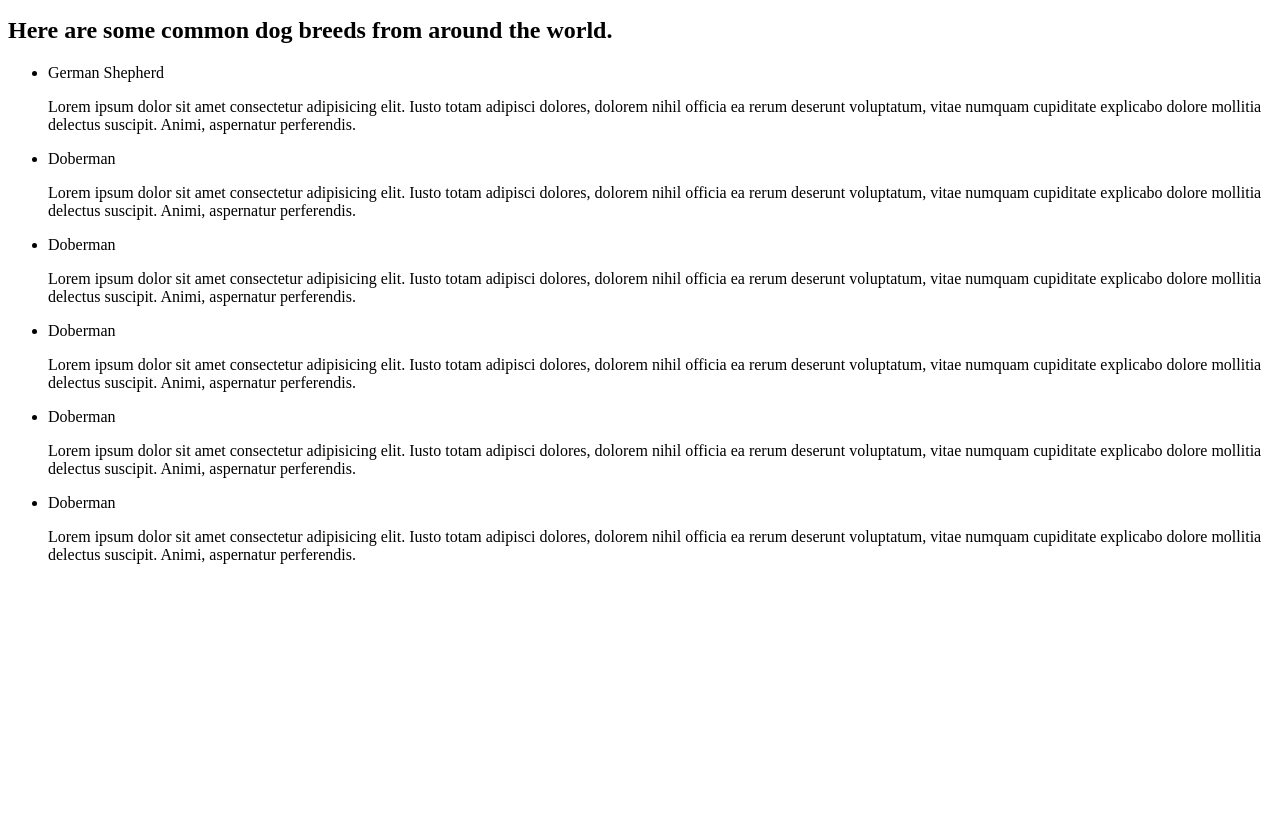
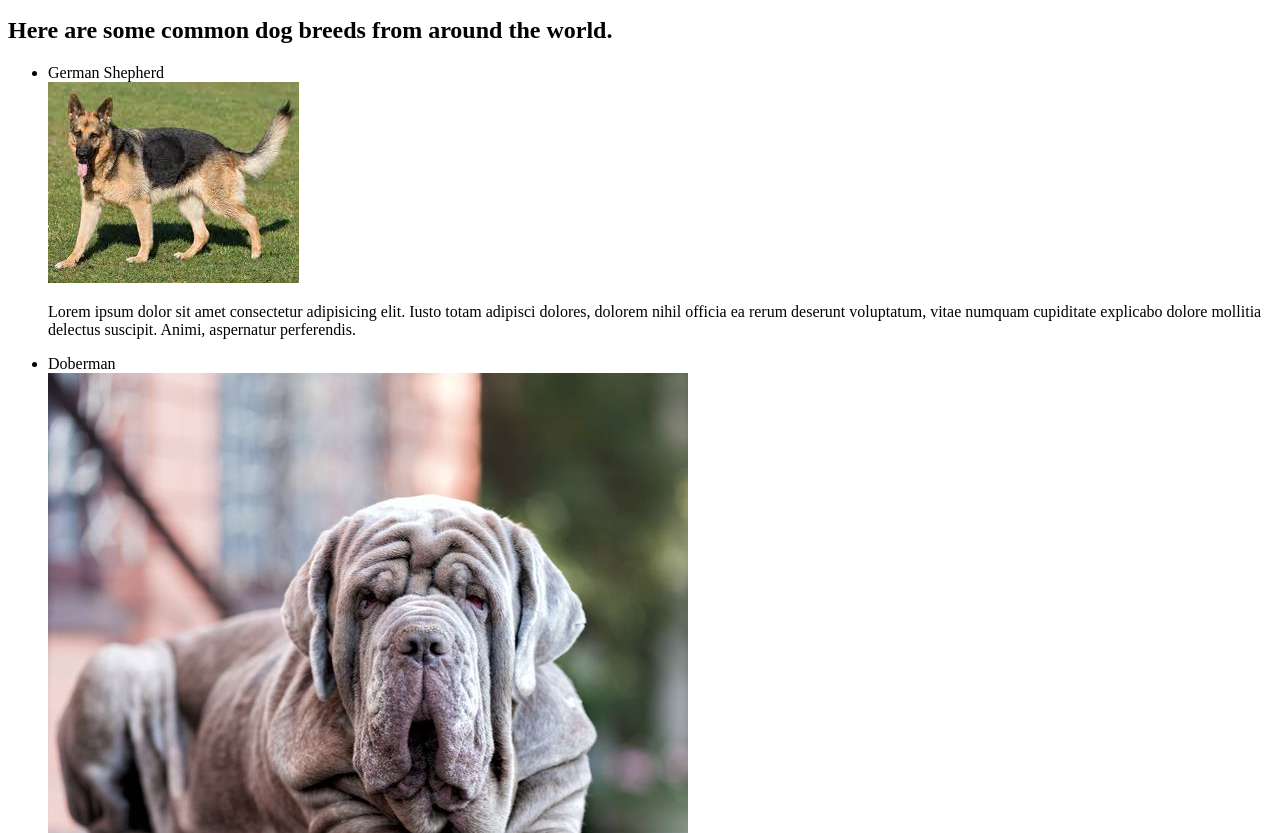
Before and after one commit to Shemkiiru1/pets, a plain HTML site: page index.html in a window 1280 px wide. Shown: the part 119-952 px from the top of the page. Before the commit the page ends 800 px from the top, so only its background shows below. Drawn offline with Linux system fonts and the light colour scheme.

Commit message:
added images of dogs

```diff
--- a/index.html
+++ b/index.html
@@ -16,36 +16,42 @@
         <h2>Here are some common dog breeds from around the world.</h2>
         <ul>
             <li>German Shepherd</li>
+            <img src="dogs/dog1.jpeg" alt="image of a german Shepherd">
             <p>Lorem ipsum dolor sit amet consectetur adipisicing elit.
                 Iusto totam adipisci dolores, dolorem nihil officia ea rerum deserunt voluptatum,
                 vitae numquam cupiditate explicabo dolore mollitia delectus suscipit. Animi,
                 aspernatur perferendis.</p>
 
                 <li>Doberman</li>
+                <img src="dogs/dog2.jpg" alt="image">
                 <p>Lorem ipsum dolor sit amet consectetur adipisicing elit.
                     Iusto totam adipisci dolores, dolorem nihil officia ea rerum deserunt voluptatum,
                     vitae numquam cupiditate explicabo dolore mollitia delectus suscipit. Animi,
                     aspernatur perferendis.</p>
 
-                    <li>Doberman</li>
+                    <li>Husky</li>
+                    <img src="dogs/dog 3.jpeg" alt="image">
                 <p>Lorem ipsum dolor sit amet consectetur adipisicing elit.
                     Iusto totam adipisci dolores, dolorem nihil officia ea rerum deserunt voluptatum,
                     vitae numquam cupiditate explicabo dolore mollitia delectus suscipit. Animi,
                     aspernatur perferendis.</p>
 
-                    <li>Doberman</li>
+                    <li>PitBull</li>
+                    <img src="dogs/dog4.jpeg" alt="">
                 <p>Lorem ipsum dolor sit amet consectetur adipisicing elit.
                     Iusto totam adipisci dolores, dolorem nihil officia ea rerum deserunt voluptatum,
                     vitae numquam cupiditate explicabo dolore mollitia delectus suscipit. Animi,
                     aspernatur perferendis.</p>
 
-                    <li>Doberman</li>
+                    <li>Hotdog</li>
+                    <img src="dogs/dog 5.jpeg" alt="">
                 <p>Lorem ipsum dolor sit amet consectetur adipisicing elit.
                     Iusto totam adipisci dolores, dolorem nihil officia ea rerum deserunt voluptatum,
                     vitae numquam cupiditate explicabo dolore mollitia delectus suscipit. Animi,
                     aspernatur perferendis.</p>
 
-                    <li>Doberman</li>
+                    <li>DogDog</li>
+                    <img src="dogs/dog2.jpg" alt="">
                 <p>Lorem ipsum dolor sit amet consectetur adipisicing elit.
                     Iusto totam adipisci dolores, dolorem nihil officia ea rerum deserunt voluptatum,
                     vitae numquam cupiditate explicabo dolore mollitia delectus suscipit. Animi,
```
Also changed, not shown: dogs/dog 3.jpeg (added), dogs/dog 5.jpeg (added), dogs/dog1.jpeg (added), dogs/dog2.jpg (added), dogs/dog4.jpeg (added).
